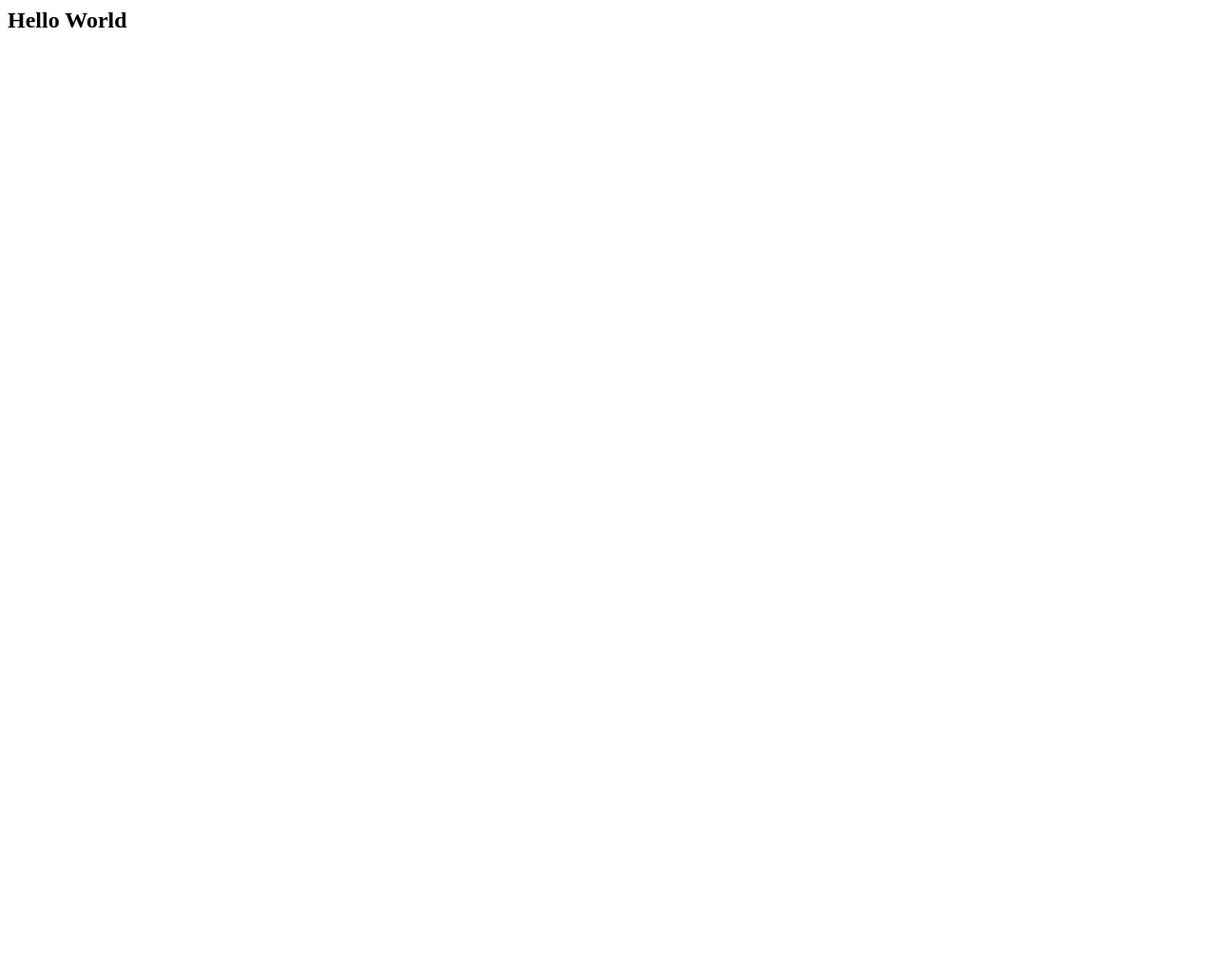
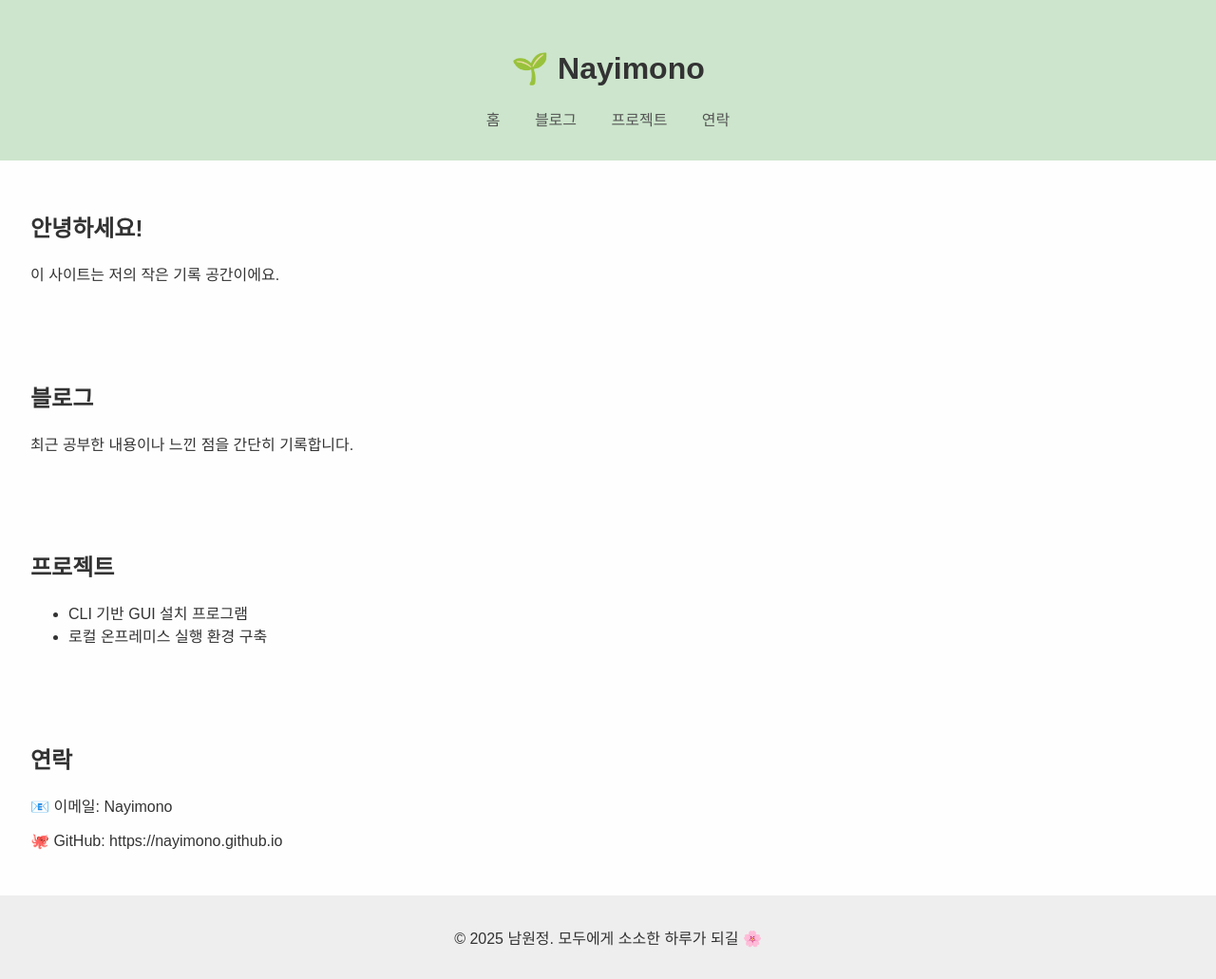
Before and after one commit to Nayimono/Nayimono.github.io, a plain HTML site: page index.html in a window 1280 px wide. Shown: the whole page at 95% size. Before the commit the page ends 800 px from the top, so only its background shows below. Drawn offline with Linux system fonts and the light colour scheme.

Commit message:
Commit 20250831

```diff
--- a/index.html
+++ b/index.html
@@ -1,8 +1,73 @@
-<html>
-  <head>
-    <title>Nayimono</title>
-  </head>
+<!DOCTYPE html>
+<html lang="ko">
+<head>
+  <meta charset="UTF-8">
+  <title>남원정의 소소한 개발 정원</title>
+  <style>
+    body {
+      font-family: 'Noto Sans KR', sans-serif;
+      background-color: #fefefe;
+      color: #333;
+      margin: 0;
+      padding: 0;
+    }
+    header {
+      background-color: #cce5cc;
+      padding: 2rem;
+      text-align: center;
+    }
+    nav a {
+      margin: 0 1rem;
+      text-decoration: none;
+      color: #555;
+    }
+    section {
+      padding: 2rem;
+    }
+    footer {
+      text-align: center;
+      padding: 1rem;
+      background-color: #eee;
+    }
+  </style>
+</head>
 <body>
-  <h2>Hello World</h2>
+  <header>
+    <h1>🌱 Nayimono</h1>
+    <nav>
+      <a href="#home">홈</a>
+      <a href="#blog">블로그</a>
+      <a href="#projects">프로젝트</a>
+      <a href="#contact">연락</a>
+    </nav>
+  </header>
+
+  <section id="home">
+    <h2>안녕하세요!</h2>
+    <p>이 사이트는 저의 작은 기록 공간이에요.</p>
+  </section>
+
+  <section id="blog">
+    <h2>블로그</h2>
+    <p>최근 공부한 내용이나 느낀 점을 간단히 기록합니다.</p>
+  </section>
+
+  <section id="projects">
+    <h2>프로젝트</h2>
+    <ul>
+      <li>CLI 기반 GUI 설치 프로그램</li>
+      <li>로컬 온프레미스 실행 환경 구축</li>
+    </ul>
+  </section>
+
+  <section id="contact">
+    <h2>연락</h2>
+    <p>📧 이메일: Nayimono</p>
+    <p>🐙 GitHub: https://nayimono.github.io</p>
+  </section>
+
+  <footer>
+    <p>© 2025 남원정. 모두에게 소소한 하루가 되길 🌸</p>
+  </footer>
 </body>
 </html>
```
